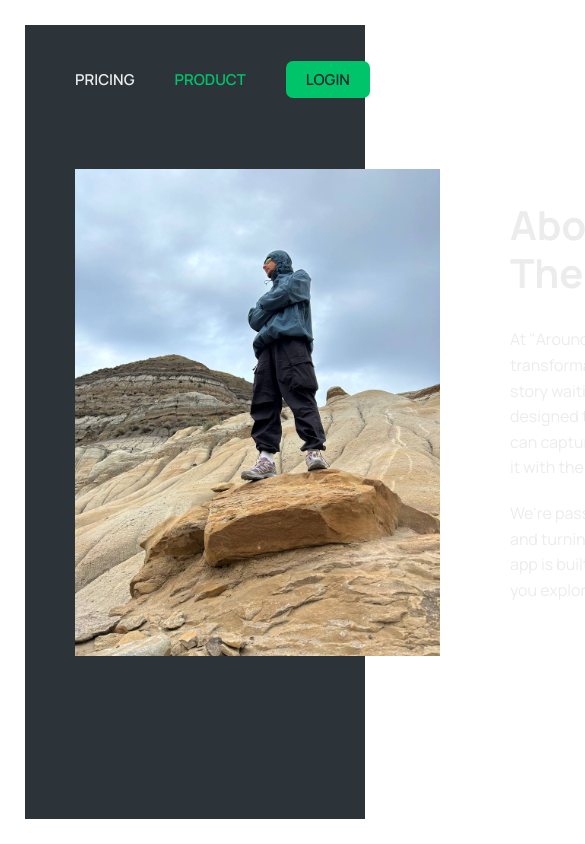
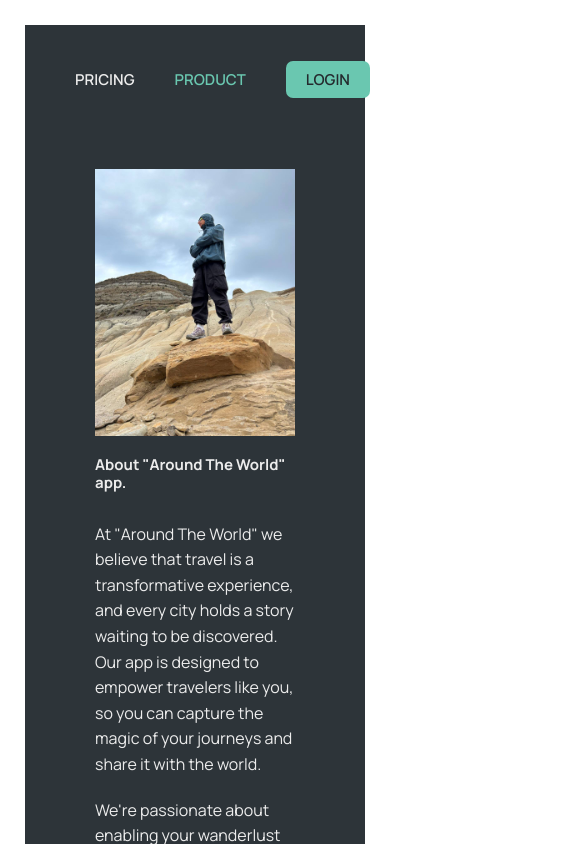
Before and after one commit to HennadiiZ/around_the_world_2, a React (Vite) app: page /product in a window 390 px wide. Shown: the top 844 px of the page, 585 px wide, since content can reach past the window. Built offline with nearby package versions, Linux system fonts and the light colour scheme; data requests are answered from the project's data file.

Commit message:
pricing and product responsiveness

```diff
--- a/data/cities.json
+++ b/data/cities.json
@@ -11,6 +11,30 @@
         "lng": "-3.6982727050781254"
       },
       "id": 2
+    },
+    {
+      "cityName": "Calgary",
+      "country": "Canada",
+      "emoji": "🇨🇦",
+      "date": "2023-10-25T04:51:27.350Z",
+      "notes": "",
+      "position": {
+        "lat": "50.972264889367494",
+        "lng": "-113.99414062500001"
+      },
+      "id": 4
+    },
+    {
+      "cityName": "Rawlins",
+      "country": "United States of America (the)",
+      "emoji": "🇺🇸",
+      "date": "2023-10-25T04:52:01.360Z",
+      "notes": "",
+      "position": {
+        "lat": "42.42345651793833",
+        "lng": "-107.49023437500001"
+      },
+      "id": 5
     }
   ]
 }
--- a/src/components/Footer/Footer.module.css
+++ b/src/components/Footer/Footer.module.css
@@ -1,5 +1,5 @@
 .footer {
-  margin-top: auto;
+  margin-top: 15px;
 }
 
 .copyright {
--- a/src/components/Form/Form.module.css
+++ b/src/components/Form/Form.module.css
@@ -6,6 +6,7 @@
   display: flex;
   flex-direction: column;
   gap: 2rem;
+  overflow: auto;
 }
 
 .row {
--- a/src/index.css
+++ b/src/index.css
@@ -1,11 +1,10 @@
 /* Taken from getting started guide at: https://leafletjs.com/examples/quick-start/ */
-@import "https://unpkg.com/leaflet@1.9.3/dist/leaflet.css";
-@import "https://fonts.googleapis.com/css2?family=Manrope:wght@400;600;700;800&display=swap";
+@import 'https://unpkg.com/leaflet@1.9.3/dist/leaflet.css';
+@import 'https://fonts.googleapis.com/css2?family=Manrope:wght@400;600;700;800&display=swap';
 
-/* These CSS variables are global, so they are available in all CSS modules */
 :root {
-  --color-brand--1: #ffb545;
-  --color-brand--2: #00c46a;
+  --color-brand--1: #fb7671;
+  --color-brand--2: #6ac7b0;
 
   --color-dark--0: #242a2e;
   --color-dark--1: #2d3439;
@@ -27,7 +26,7 @@
 }
 
 body {
-  font-family: "Manrope", sans-serif;
+  font-family: 'Manrope', sans-serif;
   color: var(--color-light--2);
   font-weight: 400;
   line-height: 1.6;
@@ -76,3 +75,7 @@
     "description": "Import CSS Module as `styles`"
   },
 */
+@media screen and (max-width: 900px) {
+}
+@media screen and (max-width: 768px) {
+}
--- a/src/pages/Homepage/Homepage.module.css
+++ b/src/pages/Homepage/Homepage.module.css
@@ -5,7 +5,7 @@
       rgba(36, 42, 46, 0.8),
       rgba(36, 42, 46, 0.8)
     ),
-    url("/bg.jpg");
+    url('/bg.jpg');
   background-size: cover;
   background-position: center;
   padding: 2.5rem 5rem;
@@ -32,3 +32,26 @@
   color: var(--color-light--1);
   margin-bottom: 2.5rem;
 }
+
+@media screen and (max-width: 900px) {
+  .homepage h1 {
+    margin-top: 30px;
+    font-size: 3.5rem;
+  }
+
+  .homepage h2 {
+    width: 90%;
+    font-size: 1.5rem;
+  }
+}
+
+@media screen and (max-width: 580px) {
+  .homepage h1 {
+    font-size: 2.5rem;
+  }
+
+  .homepage h2 {
+    width: 90%;
+    font-size: 1rem;
+  }
+}
--- a/src/pages/PricingAndProduct/Pricing.jsx
+++ b/src/pages/PricingAndProduct/Pricing.jsx
@@ -7,7 +7,7 @@
       <PageNav />
 
       <section>
-        <div>
+        <div className={styles.text}>
           <h2>
             Pricing is so afordable.
             <br />
@@ -20,6 +20,12 @@
             change the way you travel.
           </p>
         </div>
+        {/* <div className={styles.img}>
+          <img
+            src='img-2.jpg'
+            alt='overview of a large city with skyscrapers'
+          />
+        </div> */}
         <img src='img-2.jpg' alt='overview of a large city with skyscrapers' />
       </section>
     </main>
--- a/src/pages/PricingAndProduct/Product.module.css
+++ b/src/pages/PricingAndProduct/Product.module.css
@@ -32,3 +32,41 @@
 .product section a {
   margin-top: 2rem;
 }
+
+@media screen and (max-width: 900px) {
+  .product h2 {
+    font-size: 3.5rem;
+  }
+
+  .product section {
+    width: clamp(60rem, 60%, 70rem);
+    grid-template-columns: 1fr;
+    gap: 2rem;
+  }
+}
+
+@media screen and (max-width: 768px) {
+  .product section {
+    width: clamp(40rem, 40%, 50rem);
+  }
+}
+
+@media screen and (max-width: 580px) {
+  .product section {
+    width: clamp(30rem, 30%, 30rem);
+  }
+
+  .product h2 {
+    font-size: 2.5rem;
+  }
+}
+
+@media screen and (max-width: 443px) {
+  .product section {
+    width: clamp(20rem, 20%, 20rem);
+  }
+
+  .product h2 {
+    font-size: 1.5rem;
+  }
+}
--- a/src/shared/Button/Button.module.css
+++ b/src/shared/Button/Button.module.css
@@ -30,6 +30,7 @@
   left: 50%;
   transform: translateX(-50%);
   background-color: var(--color-brand--2);
+  border: 2px solid var(--color-brand--1);
   color: var(--color-dark--1);
   box-shadow: 0 0.4rem 1.2rem rgba(36, 42, 46, 0.16);
 }
```
